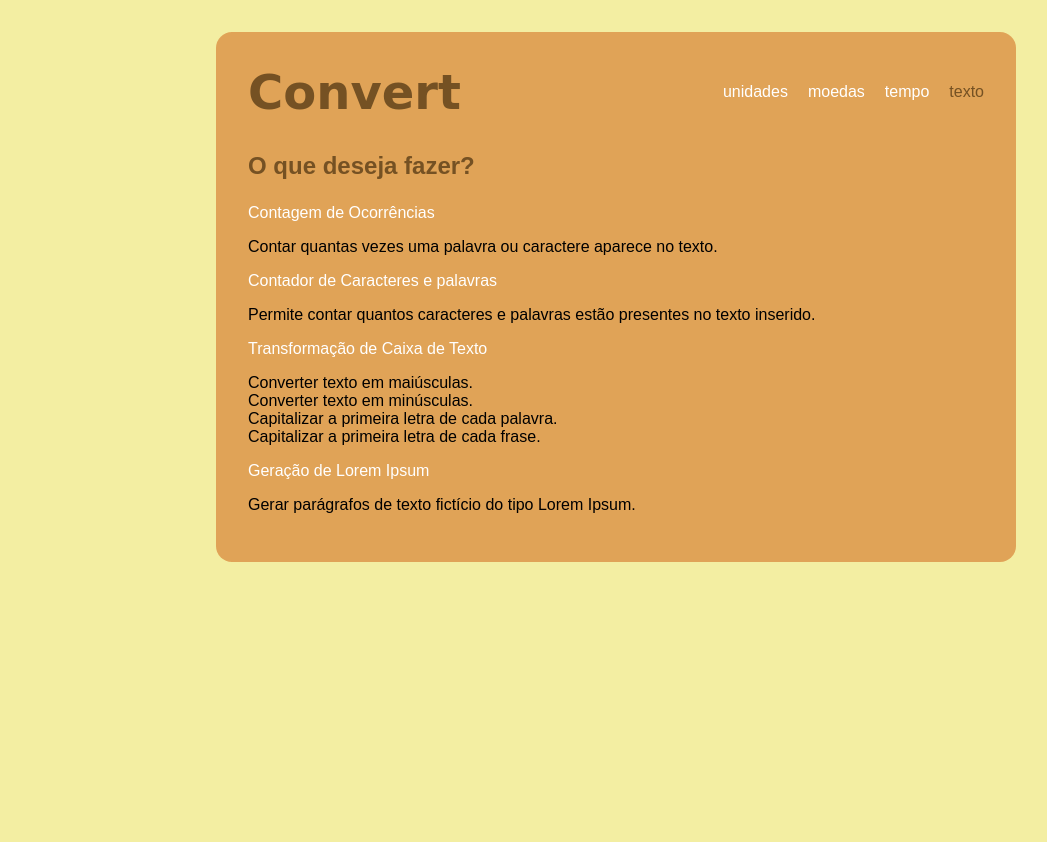
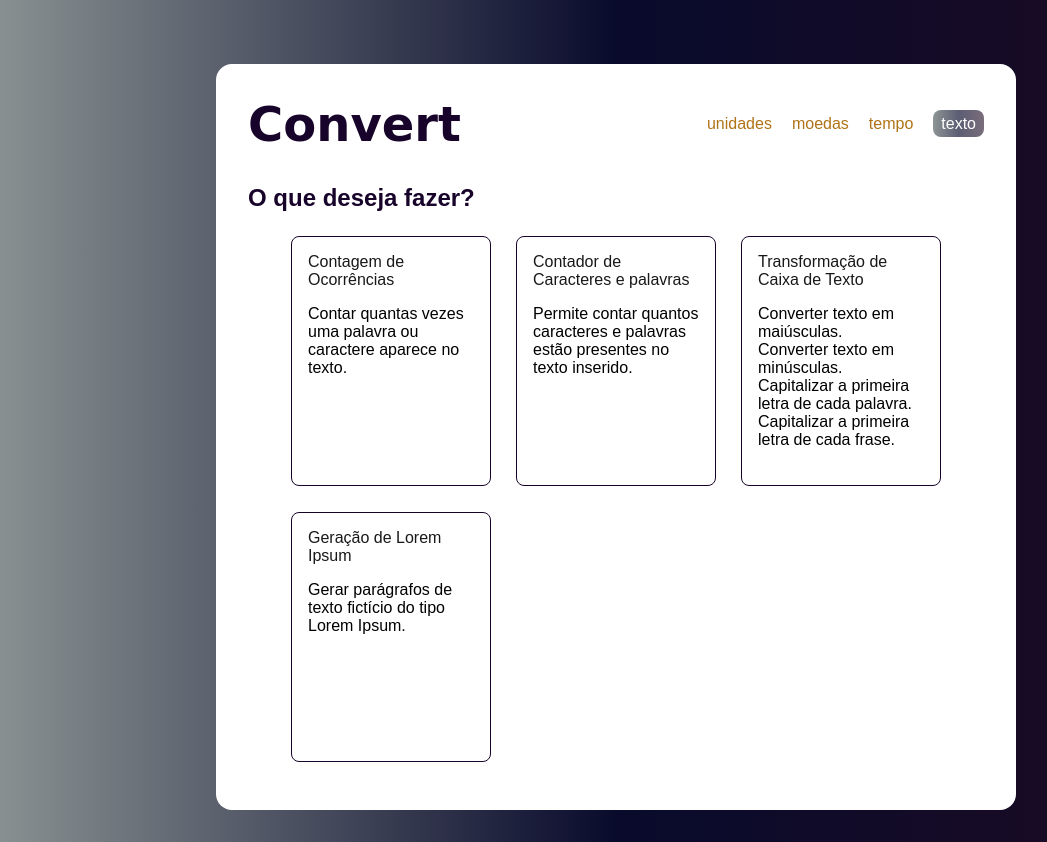
Before and after one commit to llwkascarvalho/Conversor, a plain HTML site: page index.html in a window 1280 px wide. Shown: the whole page, without its empty margins (24-1071 px from the left). Before the commit the page ends 800 px from the top, so only its background shows below. Drawn offline with Linux system fonts and the light colour scheme; a web font is replaced by a local one.

Commit message:
mudança design

```diff
--- a/css/header/header.css
+++ b/css/header/header.css
@@ -4,7 +4,7 @@
     display: flex;
     align-items: center;
     justify-content: space-between;
-    background-color: var(--marrom2);
+    background-color: white;
     margin-top: 2em;
     border-top-right-radius: 1em;
     border-top-left-radius: 1em;
@@ -14,7 +14,7 @@
 .titulo__header {
     font-size: 3em;
     font-family: var(--font__personalizada);
-    color: var(--marrom-claro);
+    color: #18042b;
 }
 
 .menu__lista {
@@ -25,7 +25,7 @@
 
 .menu__link {
     text-decoration: none;
-    color: white;
+    color: rgb(177, 115, 23);
     text-transform: lowercase;
 }
 
--- a/css/style.css
+++ b/css/style.css
@@ -3,6 +3,7 @@
 :root {
 
     --font__personalizada: 'Handjet', cursive;
+    --color: #f5deb33f;
 
     --amarelo-claro: #e0d1005d;
     --marrom-claro: #66461ce1;
@@ -19,5 +20,6 @@
 }
 
 body {
-    background-color: var(--amarelo-claro);
+    background: linear-gradient(to right, #05181775, #090b2c, #1e0b22);
+    padding: 2em;
 }
--- a/css/texto/texto.css
+++ b/css/texto/texto.css
@@ -1,6 +1,6 @@
 .secao__texto {
     max-width: 800px;
-    background-color: var(--marrom2);
+    background-color: white;
     margin: auto;
     padding: 0 2em 2em 2em;
     border-bottom-left-radius: 1em;
@@ -8,19 +8,38 @@
 }
 
 .ativo {
-    color: var(--marrom-claro);
+    color: rgb(231, 184, 97);
+    background: linear-gradient(to right, #05181775, #090b2ca9, #1e0b2298);
+    padding: 0.3em 0.5em;
+    color: white;
+    border-radius: 0.5em;
 }
 
 .titulo__texto {
-    color: var(--marrom-claro);
+    color: #18042b;
 }
 
 .menu__texto {
     margin-top: 1.5em;
 }
 
+.lista__texto {
+    display: flex;
+    max-width: 650px;
+    gap: 10px;
+    justify-content: space-between;
+    flex-wrap: wrap;
+    margin: auto;
+}
+
 .item {
     margin-bottom: 1em;
+    width: 200px;
+    height: 250px;
+    border: 1px solid #18042b;
+    padding: 1em;
+    border-radius: 0.5em;
+
 }
 
 .sobre__item {
@@ -28,7 +47,7 @@
 }
 
 .link {
-    color: white;
+    color: #000000e7;
 }
 
 .link:hover {
```
Also changed, not shown: img/river-landscape-4469313_1920.jpg (added).
